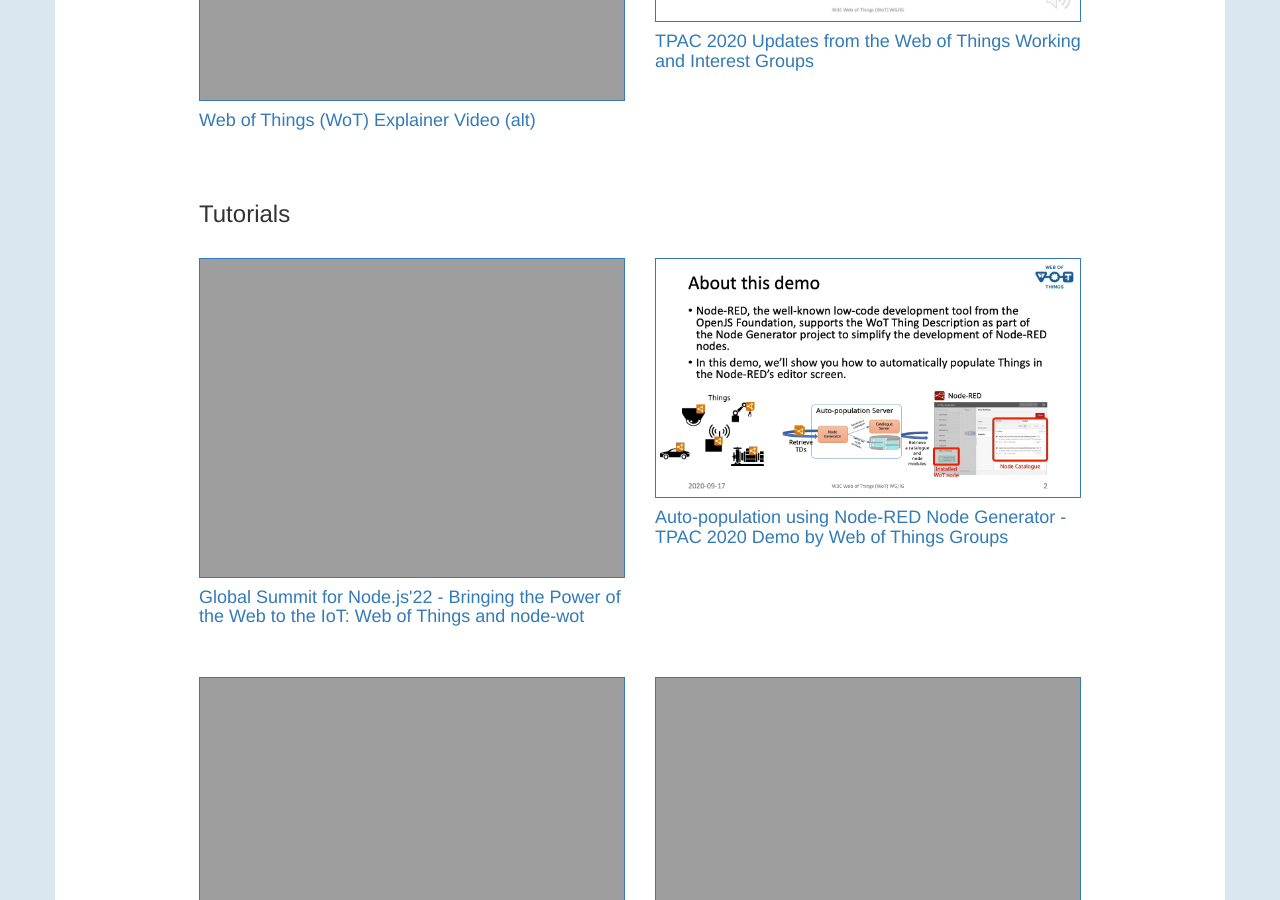
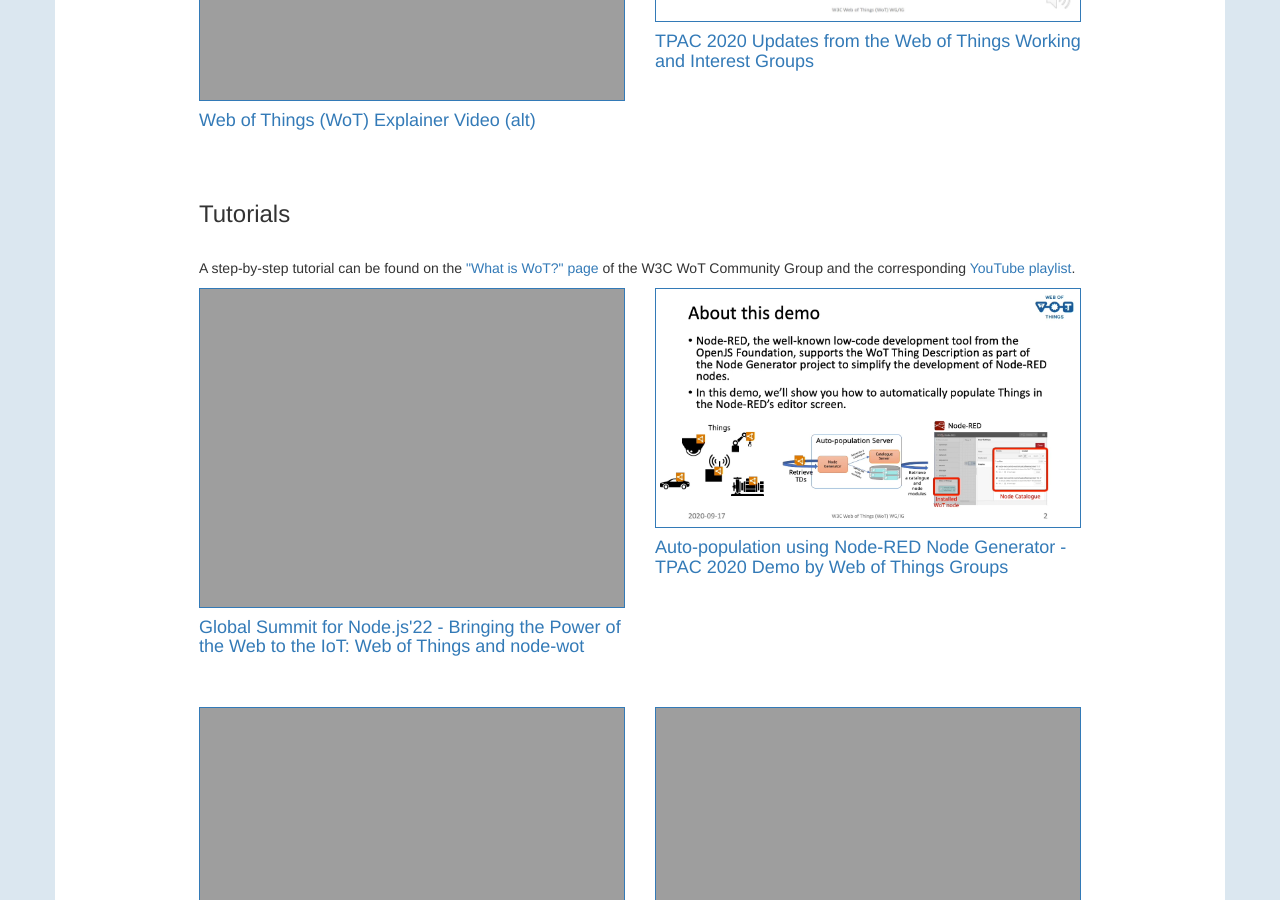
Before and after one commit to w3c/wot-marketing, a Jekyll site: the page built from docs/videos/index.html, in a window 1280 px wide and 900 px high, scrolled down 540 px. Built offline with Jekyll 4.4.1, drawn with Linux system fonts in a browser that asks for light colours; nearby versions of some CDN libraries; comment, search, counter and statistics services are not loaded.

Commit message:
add link to cg tutorials

```diff
--- a/docs/videos/index.html
+++ b/docs/videos/index.html
@@ -36,6 +36,12 @@
 
     <h3>Tutorials</h3>
     <br />
+
+    <p>
+        A step-by-step tutorial can be found on the <a href="https://w3c.github.io/wot-cg/tutorials/whatiswot/">"What is WoT?" page</a> of the
+        W3C WoT Community Group and the corresponding <a href="https://www.youtube.com/playlist?list=PL7z9Jd8H_9zpA7LFyWy8-kuHvIfpL4X8i">YouTube playlist</a>.
+    </p>
+
     <div class="row">
         <div class="col-md-6">
             <a href="https://www.youtube.com/watch?v=NkVrqSs-KOs">
```
